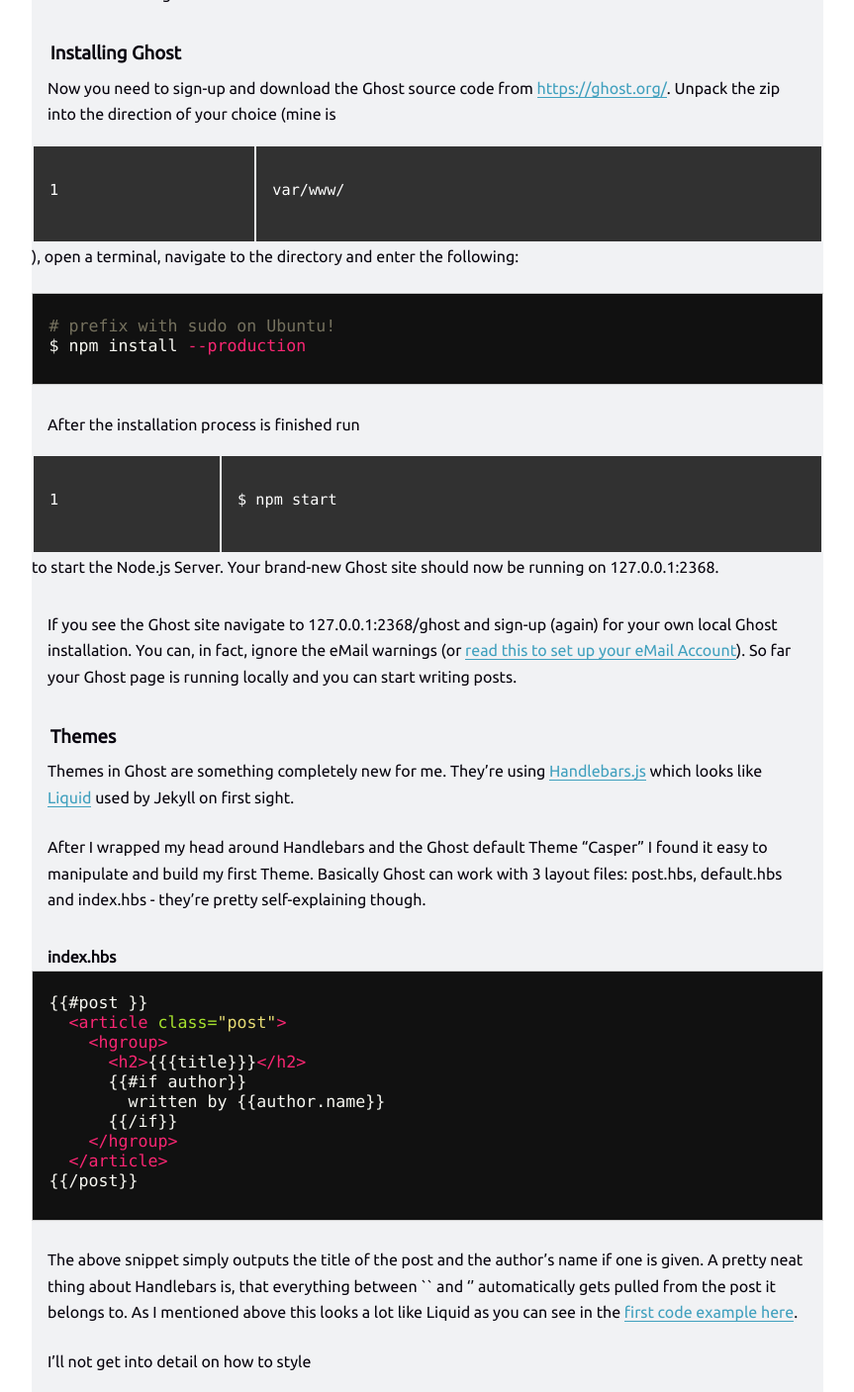
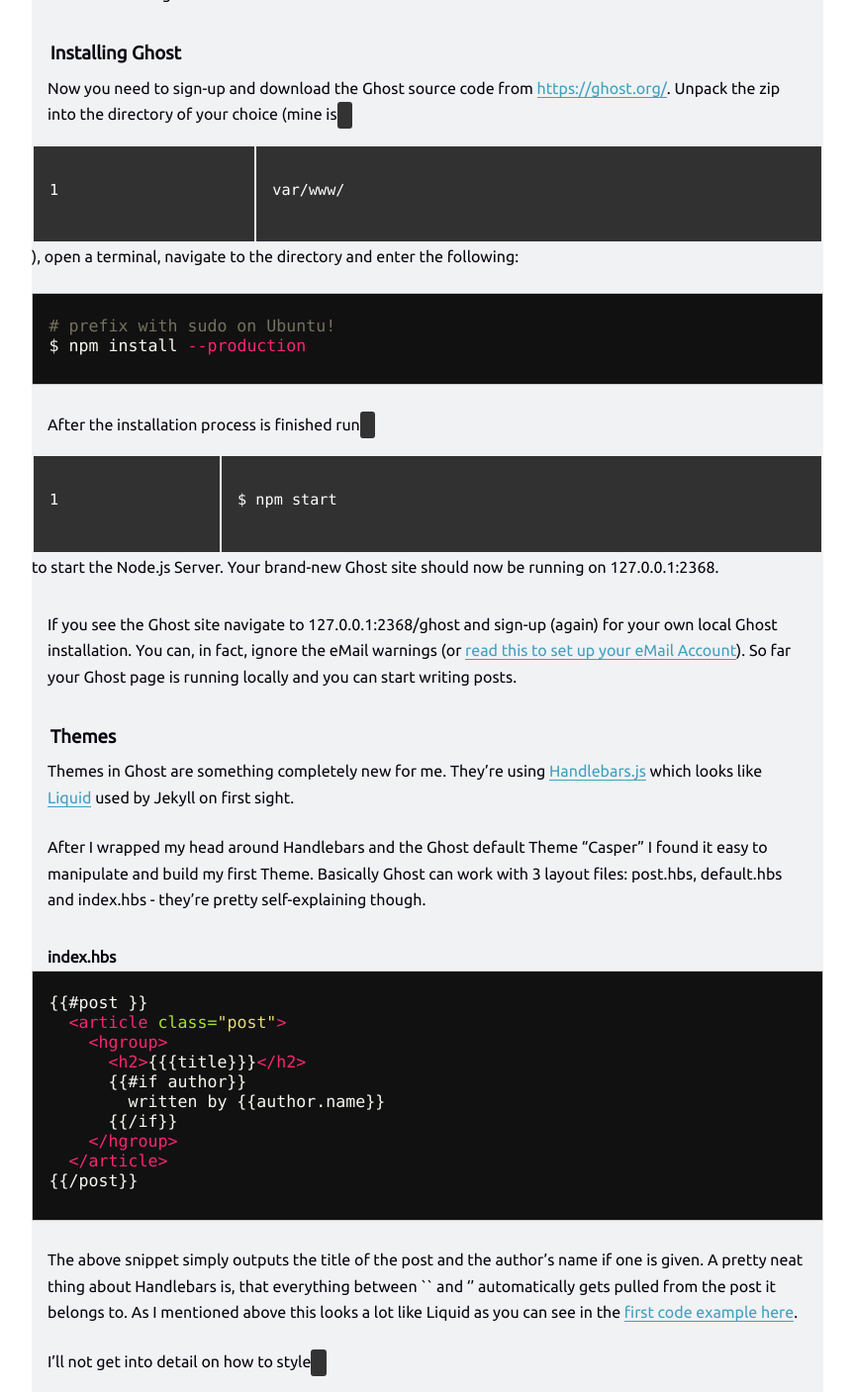
Before and after one commit to KevinGimbel/kevingimbel.github.io-old, a Jekyll site: the page built from _posts/2013-10-16-ghost-in-the-shell.md, in a window 1280 px wide, cut to the strip 480-1887 px from the top of the page. Shown: the whole strip at 99% size, without its empty margins (352-1215 px from the left). Built offline with Jekyll 4.4.1, drawn with Linux system fonts in a browser that asks for light colours; some web fonts are replaced; Markdown is read by kramdown in place of the engine named in the settings.

Commit message:
small improvments

```diff
--- a/_posts/2013-10-16-ghost-in-the-shell.md
+++ b/_posts/2013-10-16-ghost-in-the-shell.md
@@ -12,7 +12,7 @@
 First of all you have to install Node.js from [http://nodejs.org/](http://nodejs.org/). Afterwards go back to your terminal and run the following
 
 ### Installing Ghost
-Now you need to sign-up and download the Ghost source code from [https://ghost.org/](https://ghost.org/). Unpack the zip into the direction of your choice (mine is `var/www/`), open a terminal, navigate to the directory and enter the following:
+Now you need to sign-up and download the Ghost source code from [https://ghost.org/](https://ghost.org/). Unpack the zip into the directory of your choice (mine is `var/www/`), open a terminal, navigate to the directory and enter the following:
 
 {% highlight bash %}
 # prefix with sudo on Ubuntu!
```
Also changed, not shown: assets/css/style.scss (+11 -1 lines), assets/css/style.css.
